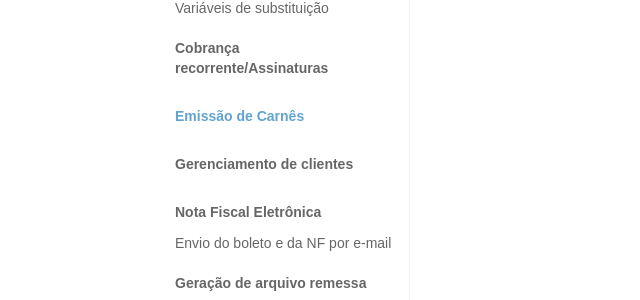
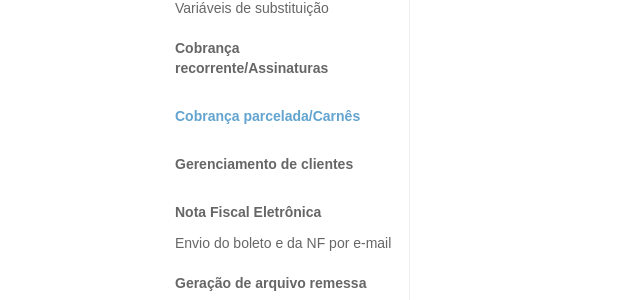
Before and after one commit to BoletoSimples/boletosimples-features, a Jekyll site: the page built from emissao-de-carnes.markdown, in a window 1280 px wide and 900 px high, scrolled down 906 px. Shown: the part 152-452 px from the top of the window, without its empty margins (0-640 px from the left). Built offline with Jekyll 4.4.1, drawn with Linux system fonts in a browser that asks for light colours.

Commit message:
Updated Emissao De Carnes

```diff
--- a/emissao-de-carnes.markdown
+++ b/emissao-de-carnes.markdown
@@ -1,5 +1,5 @@
 ---
-title: Emissão de Carnês
+title: Cobrança parcelada/Carnês
 date: 2018-01-30 17:53:00 -02:00
 position: 6
 ---
```
